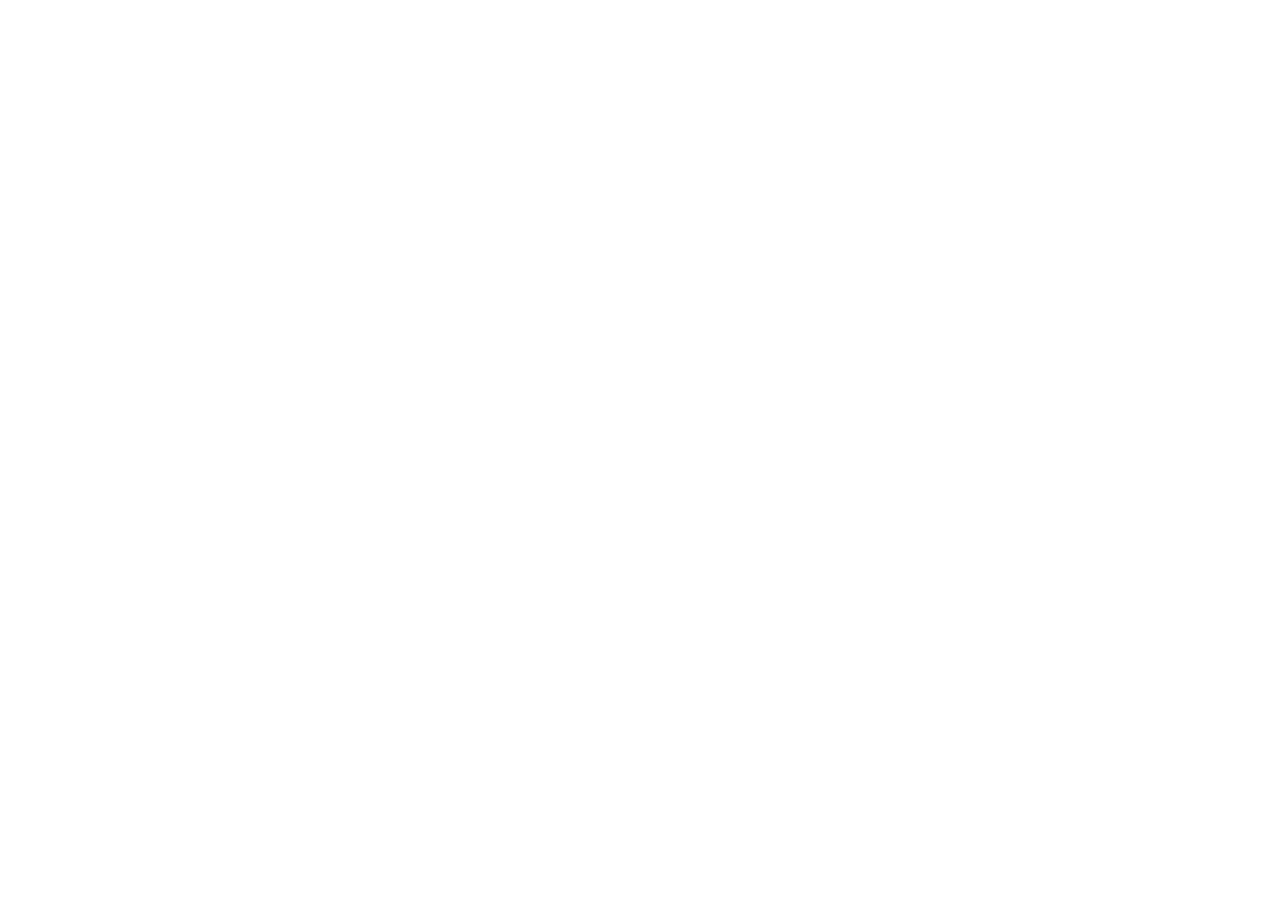
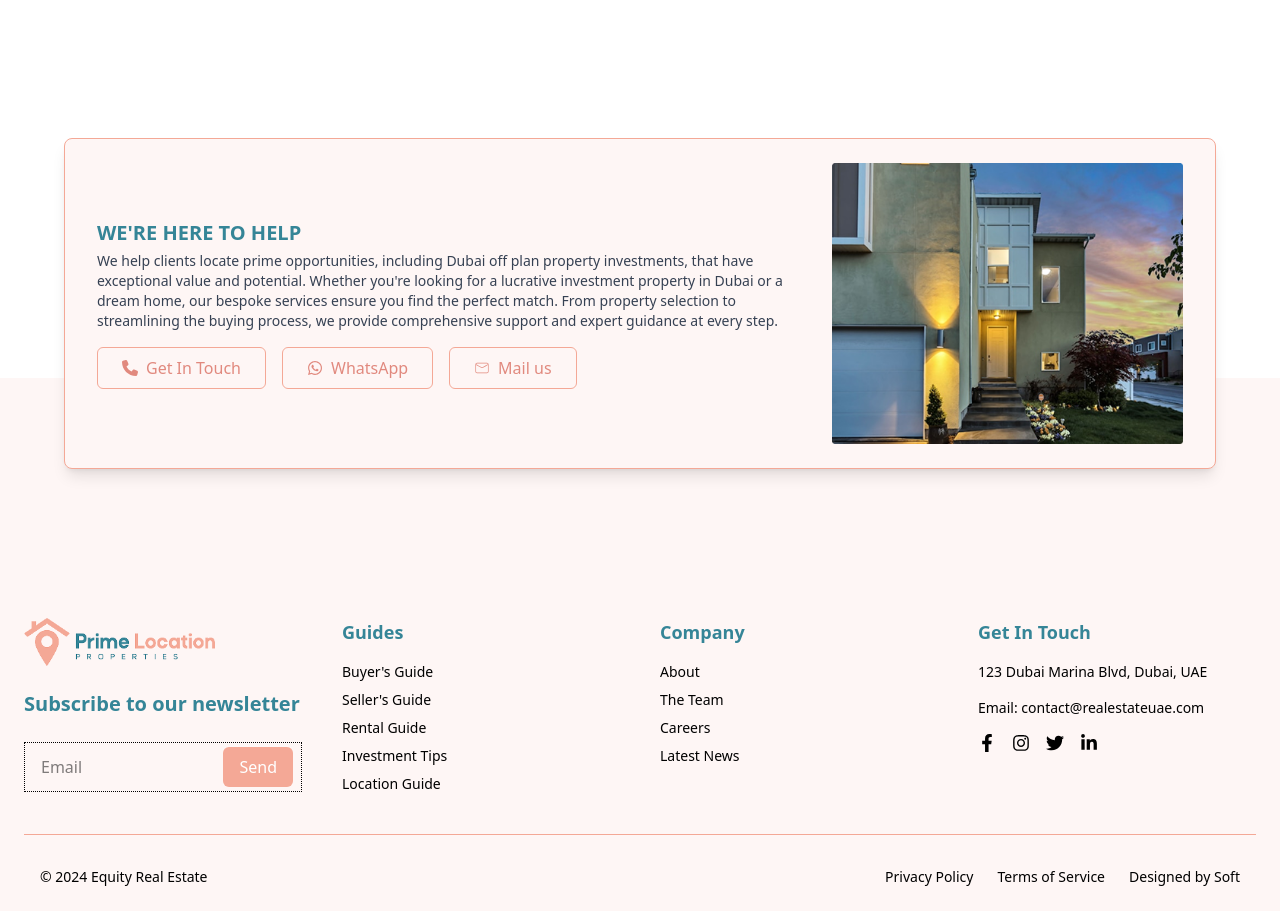
Before and after one commit to Md-Sifat-code/officetask2, a React (Vite) app: page /invest in a window 1280 px wide. Shown: the part 4360-5271 px from the top of the page. Before the commit the page ends 4438 px from the top, so only its background shows below. Built offline with nearby package versions, Linux system fonts and the light colour scheme.

Commit message:
invest page done

```diff
--- a/src/Pages/Investment.tsx
+++ b/src/Pages/Investment.tsx
@@ -4,6 +4,7 @@
 import Banner from '../components/Investment/Banner';
 import { KeyReasons } from '../components/Investment/KeyReasons';
 import { Contactus } from '../components/Investment/Contactus';
+import Footer from '../components/Footer';
 
 const Investment: React.FC = () => {
     return (
@@ -13,6 +14,7 @@
             <WhyShould></WhyShould>
             <KeyReasons></KeyReasons>
             <Contactus></Contactus>
+            <Footer></Footer>
         </div>
     );
 };
```
Also changed, not shown: src/components/Footer.tsx (line endings or trailing spaces).
